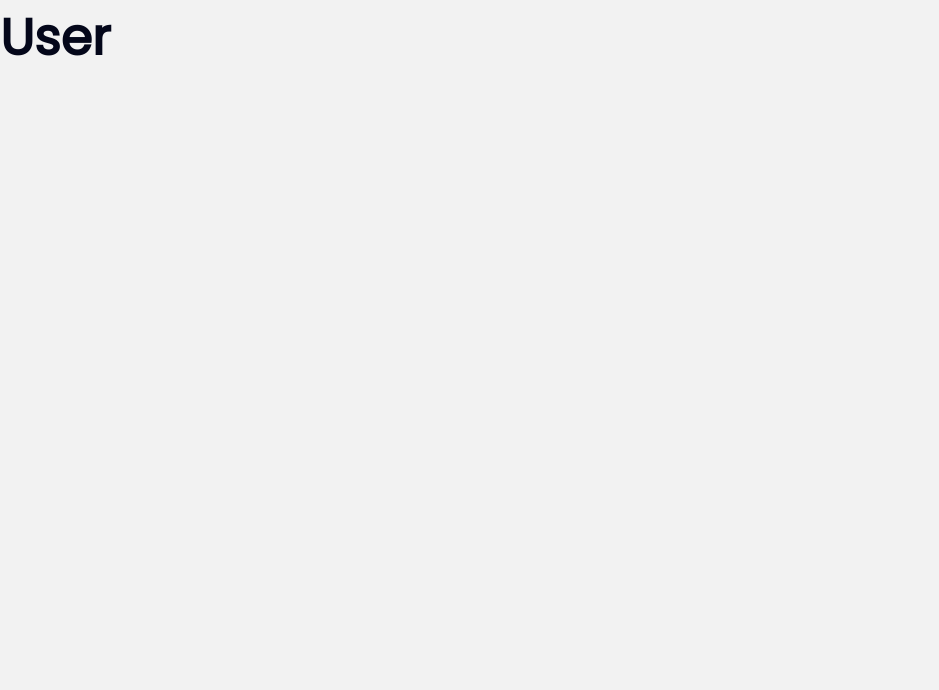
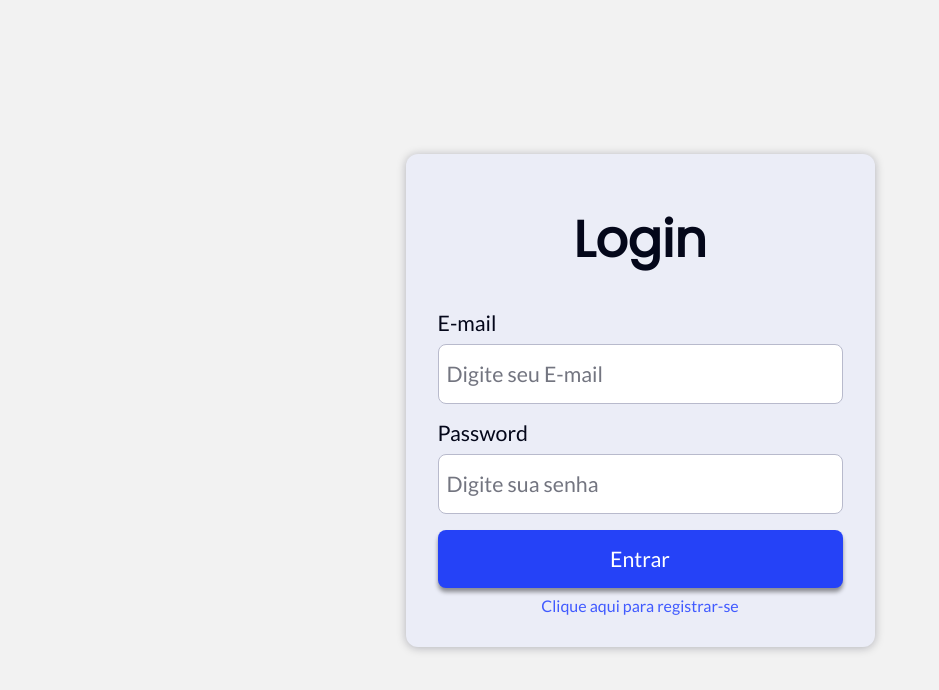
Before and after one commit to JoaoVictor6/crud-frontend, a Next.js app: page /login in a window 1280 px wide. Shown: the top 690 px of the page, without its empty margins (0-939 px from the left). Built offline with nearby package versions, Linux system fonts and the light colour scheme.

Commit message:
add login page

```diff
--- a/pages/login.tsx
+++ b/pages/login.tsx
@@ -1,13 +1,85 @@
+import { ChangeEvent, FormEvent, useState } from 'react'
 import Head from 'next/head'
+import Link from 'next/link'
+import Button from '@components/Button'
+import Cards from '@components/Cards'
+import { ErrorField, Input } from '@components/Input'
+import { ButtonAndAnchorSection, Container, Form, FormTitle } from '@PagesStyles/LoginPage'
+
+// type ErrorField = {
+//   isInvalid: boolean,
+//   messageError: string
+// }
+
 export default function Login(){
+  const [password, setPassword] = useState('')
+  const [email, setEmail] = useState('')
+  const [emailFieldIsValid, setEmailFieldIsValid] = useState({} as ErrorField)
+  const [passwordFieldIsValid, setPasswordFieldIsValid] = useState({} as ErrorField)
+
+  function passwordHandler(event:ChangeEvent<HTMLInputElement>){
+    const value = event.target.value
+    setPassword(value)
+  }
+  function emailHandler(event:ChangeEvent<HTMLInputElement>){
+    const value = event.target.value
+    setEmail(value)
+  }
+
+  function submitFormHandler(event:FormEvent) {
+    if(email.length === 0){
+      setEmailFieldIsValid({isInvalid: true, messageError: 'Empty field'})
+    }
+    if(password.length < 8) {
+      setPasswordFieldIsValid({
+        isInvalid: true,
+        messageError: 'password must be at least 8 characterspassword must be at least 8 characters'
+      })
+      return event.preventDefault()
+    }
+    setPasswordFieldIsValid({
+      ...passwordFieldIsValid,
+      isInvalid: false
+    })
+    setEmailFieldIsValid({
+      ...emailFieldIsValid,
+      isInvalid: false
+    })
+  }
   return (
     <>
     <Head>
       <title>Login</title>
     </Head>
-    <div>
-      <h1 className="title-section">User</h1>
-    </div>
+    <Container>
+      <Cards>
+        <FormTitle className="title-section text-center">Login</FormTitle>
+        <Form onSubmit={submitFormHandler}>
+          <Input
+            idForInput="email"
+            type="email"
+            placeholder="Digite seu E-mail"
+            labelText="E-mail"
+            value={email}
+            onChange={emailHandler}
+            ErrorField={emailFieldIsValid}
+          />
+          <Input
+            idForInput="password"
+            type="password"
+            placeholder="Digite sua senha"
+            labelText="Password"
+            value={password}
+            onChange={passwordHandler}
+            ErrorField={passwordFieldIsValid}
+          />
+          <ButtonAndAnchorSection>
+            <Button fullWidth placeholder="Entrar"/>
+            <Link href="/login">Clique aqui para registrar-se</Link>
+          </ButtonAndAnchorSection>
+        </Form>
+      </Cards>
+    </Container>
     </>
   )
 }
```
